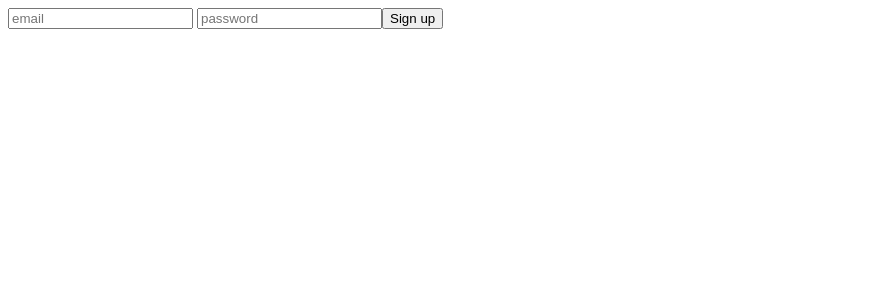
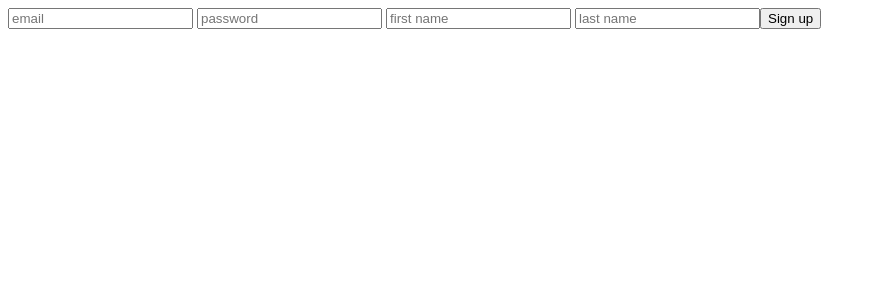
Before and after one commit to Rent-Borrow-Buy/Rent-Borrow-Buy-Frontend, a React app: page /auth in a window 1280 px wide. Shown: the top 300 px of the page, without its empty margins (0-876 px from the left). Built offline with nearby package versions, Linux system fonts and the light colour scheme; no server answers.

Commit message:
added first and last name inputs

```diff
--- a/src/components/SignUpForm.jsx
+++ b/src/components/SignUpForm.jsx
@@ -15,7 +15,7 @@ export default function SignUpForm({ initialState }) {
     console.log(formState);
     try {
       setErrorMessage('');
-      await signUpUser(formState.email, formState.password);
+      await signUpUser(formState);
       history.replace('/');
     } catch (error) {
       setErrorMessage(error.message);
@@ -35,6 +35,7 @@ export default function SignUpForm({ initialState }) {
           onChange={handleChange}
         />
       </label>
+
       <label htmlFor="Password-Input">
         {' '}
         <input
@@ -46,6 +47,28 @@ export default function SignUpForm({ initialState }) {
           onChange={handleChange}
         />
       </label>
+      <label htmlFor="First-Name-Input">
+        {' '}
+        <input
+          placeholder="first name"
+          id="First-Name-Input"
+          name="firstName"
+          type="first_name"
+          value={formState.firstName}
+          onChange={handleChange}
+        />
+      </label>
+      <label htmlFor="Last-Name-Input">
+        {' '}
+        <input
+          placeholder="last name"
+          id="Last-Name-Input"
+          name="lastName"
+          type="last_name"
+          value={formState.lastName}
+          onChange={handleChange}
+        />
+      </label>
       <button type="submit">Sign up</button>
     </form>
   );
--- a/src/hooks/user.js
+++ b/src/hooks/user.js
@@ -18,8 +18,9 @@ export const useAuth = () => {
     setUser(authenticatedUser);
   };
 
-  const signUpUser = async (email, password) => {
-    const newUser = await signUp({ email, password });
+  const signUpUser = async ({user}) => {
+    console.log(user, 'user.js');
+    const newUser = await signUp({ user});
     setUser(newUser);
   };
 
--- a/src/services/users.js
+++ b/src/services/users.js
@@ -1,4 +1,5 @@
 export const signUp = async ({ email, password }) => {
+  console.log(email, password, 'signup ')
   const resp = await fetch(`${process.env.API_URL}/api/v1/users`, {
     method: 'POST',
     headers: { 'Content-Type': 'application/json' },
@@ -6,6 +7,7 @@ export const signUp = async ({ email, password }) => {
     mode: 'cors',
     body: JSON.stringify({ email, password }),
   });
+
 
   if (!resp.ok) throw new Error('Invalid email or password');
 
```
